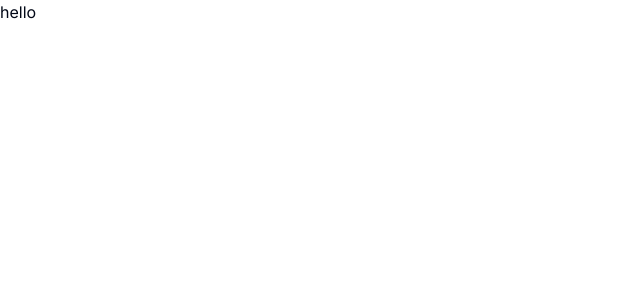
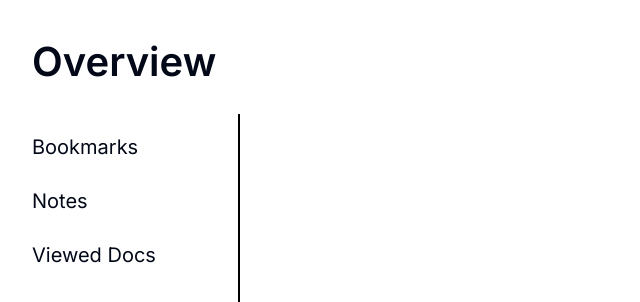
Before and after one commit to arthasai/ArthasAI, a Next.js app in the folder frontend/arthas-ai/: page /dashboard in a window 1280 px wide. Shown: the top 302 px of the page, without its empty margins (0-640 px from the left). Built offline with nearby package versions, Linux system fonts and the light colour scheme.

Commit message:
made dashboard

```diff
--- a/frontend/arthas-ai/app/dashboard/page.tsx
+++ b/frontend/arthas-ai/app/dashboard/page.tsx
@@ -2,11 +2,24 @@
 import React from "react";
 import Link from "next/link";
 
+
+
 const Home = () => {
 
   return (
-   <h1>hello </h1>
-  );
-};
+    <div id="main">
+
+      <div id="overview" className=" w-[249px] h-[487px] p-8 space-y-6 fixed">
+        <h1 className="w-[249px] text-[40px] left-0 top-0 pb-4 font-semibold ">Overview</h1>
+        <p className="text-[20px] leading-[30px]">Bookmarks</p>
+        <p className="text-[20px] leading-[30px]">Notes</p>
+        <p className="text-[20px] leading-[30px]">Viewed Docs</p>
+        <div className="w-[280px] h-[0px] left-[240px] top-[90px] absolute origin-top-left rotate-90 border border-black"></div>
+      </div>
+
+    </div>
+
+  )
+}
 
 export default Home;
```
